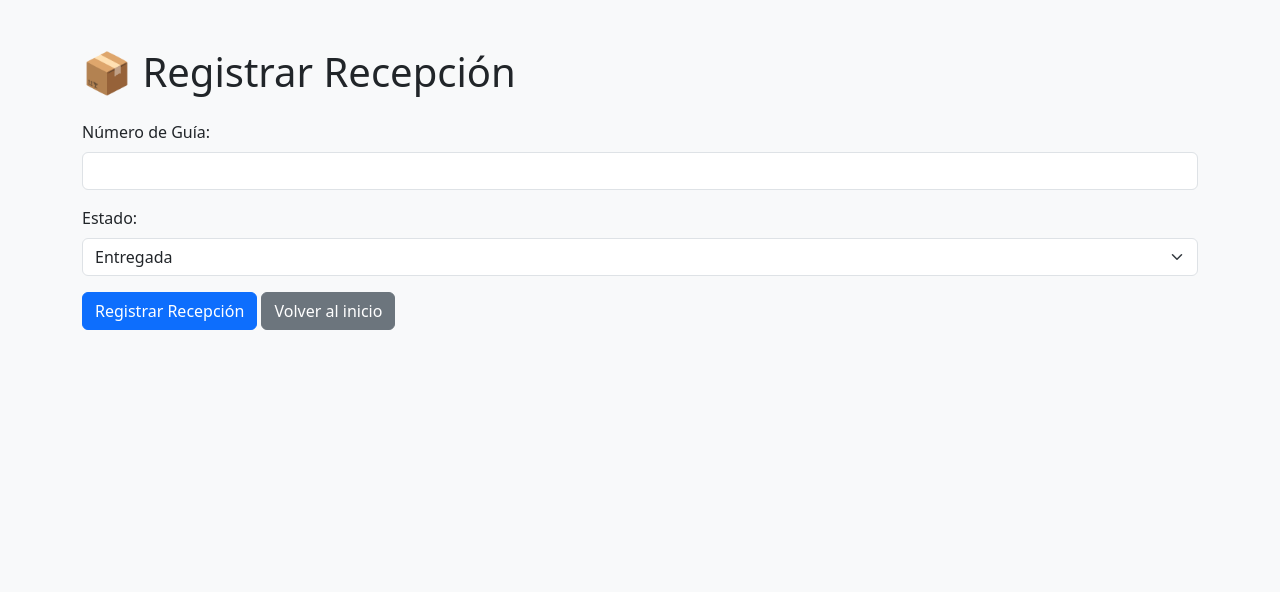
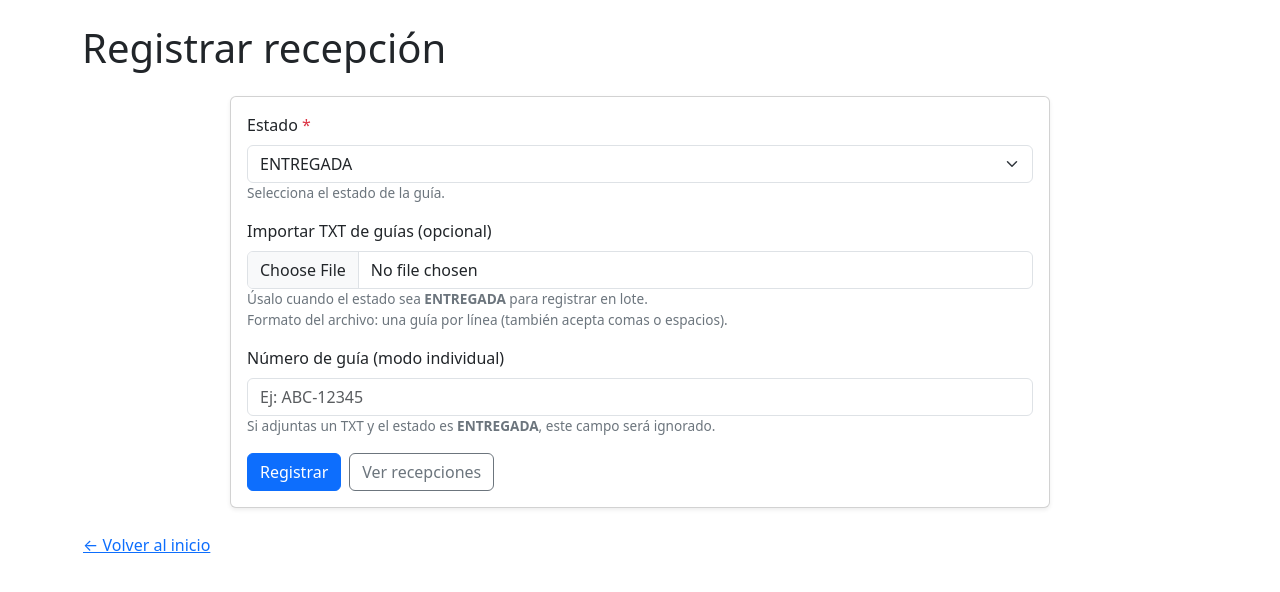
Before and after one commit to luisrobles062/mensajeria_plataf, a Python web app: template templates/registrar_recepcion.html in a window 1280 px wide. Shown: the top 592 px of the page. Run offline with Jinja, Linux system fonts and the light colour scheme; the template is opened without the code that fills it, so the values that code supplies are empty.

Commit message:
Update registrar_recepcion.html

```diff
--- a/templates/registrar_recepcion.html
+++ b/templates/registrar_recepcion.html
@@ -1,51 +1,130 @@
-<!DOCTYPE html>
+<!-- templates/registrar_recepcion.html -->
+<!doctype html>
 <html lang="es">
 <head>
-    <meta charset="UTF-8">
-    <title>Registrar Recepción</title>
-    <link rel="stylesheet" href="https://cdn.jsdelivr.net/npm/bootstrap@5.3.2/dist/css/bootstrap.min.css">
-    <script>
-        function mostrarMotivo() {
-            var tipo = document.getElementById("estado").value;
-            var motivoDiv = document.getElementById("motivoDiv");
-            motivoDiv.style.display = (tipo === "DEVUELTA") ? "block" : "none";
-        }
-    </script>
+  <meta charset="utf-8">
+  <title>Registrar recepción</title>
+  <meta name="viewport" content="width=device-width, initial-scale=1">
+  <!-- (Opcional) Estilos rápidos con Bootstrap; puedes quitarlo si no lo usas en otros templates -->
+  <link href="https://cdn.jsdelivr.net/npm/bootstrap@5.3.3/dist/css/bootstrap.min.css" rel="stylesheet">
+  <style>
+    body { padding: 24px; }
+    .card { max-width: 820px; margin: 0 auto; }
+    .help { font-size: 0.85rem; color: #6c757d; }
+    .required::after { content:" *"; color:#dc3545; }
+    textarea { resize: vertical; }
+  </style>
 </head>
-<body class="bg-light">
-    <div class="container mt-5">
-        <h1 class="mb-4">📦 Registrar Recepción</h1>
+<body>
+  <div class="container">
+    <h1 class="mb-4">Registrar recepción</h1>
 
-        {% with messages = get_flashed_messages() %}
+    <!-- Mensajes flash -->
+    {% with messages = get_flashed_messages(with_categories=True) %}
       {% if messages %}
-            {% for message in messages %}
-              <div class="alert alert-info">{{ message }}</div>
+        <div class="mb-3">
+          {% for category, message in messages %}
+            {% set bs = 'info' %}
+            {% if category == 'success' %}{% set bs = 'success' %}{% endif %}
+            {% if category == 'warning' %}{% set bs = 'warning' %}{% endif %}
+            {% if category == 'danger' %}{% set bs = 'danger' %}{% endif %}
+            <div class="alert alert-{{ bs }} mb-2" role="alert">{{ message|safe }}</div>
           {% endfor %}
+        </div>
       {% endif %}
     {% endwith %}
 
-        <form method="POST" action="/registrar_recepcion">
+    <div class="card shadow-sm">
+      <div class="card-body">
+        <form method="post" enctype="multipart/form-data" autocomplete="off">
+          <!-- Estado -->
           <div class="mb-3">
-                <label for="numero_guia" class="form-label">Número de Guía:</label>
-                <input type="text" id="numero_guia" name="numero_guia" class="form-control" required>
+            <label for="estado" class="form-label required">Estado</label>
+            <select name="estado" id="estado" class="form-select" required>
+              <option value="ENTREGADA" selected>ENTREGADA</option>
+              <option value="DEVUELTA">DEVUELTA</option>
+            </select>
+            <div class="help">Selecciona el estado de la guía.</div>
           </div>
 
-            <div class="mb-3">
-                <label for="estado" class="form-label">Estado:</label>
-                <select id="estado" name="estado" class="form-select" onchange="mostrarMotivo()" required>
-                    <option value="ENTREGADA">Entregada</option>
-                    <option value="DEVUELTA">Devuelta</option>
-                </select>
+          <!-- Importar TXT (solo ENTREGADA) -->
+          <div id="txt-group" class="mb-3">
+            <label for="archivo_txt" class="form-label">Importar TXT de guías (opcional)</label>
+            <input type="file" name="archivo_txt" id="archivo_txt" class="form-control" accept=".txt">
+            <div class="help">
+              Úsalo cuando el estado sea <strong>ENTREGADA</strong> para registrar en lote.<br>
+              Formato del archivo: una guía por línea (también acepta comas o espacios).
+            </div>
           </div>
 
-            <div class="mb-3" id="motivoDiv" style="display:none;">
-                <label for="motivo" class="form-label">Motivo de Devolución:</label>
-                <input type="text" id="motivo" name="motivo" class="form-control">
+          <!-- Número de guía (modo individual) -->
+          <div id="numero-group" class="mb-3">
+            <label for="numero_guia" class="form-label">Número de guía (modo individual)</label>
+            <input type="text" name="numero_guia" id="numero_guia" class="form-control" placeholder="Ej: ABC-12345">
+            <div class="help">
+              Si adjuntas un TXT y el estado es <strong>ENTREGADA</strong>, este campo será ignorado.
+            </div>
           </div>
 
-            <button type="submit" class="btn btn-primary">Registrar Recepción</button>
-            <a href="/" class="btn btn-secondary">Volver al inicio</a>
+          <!-- Motivo (solo si DEVUELTA) -->
+          <div id="motivo-group" class="mb-3" style="display:none;">
+            <label for="motivo" class="form-label">Motivo (solo si DEVUELTA)</label>
+            <textarea name="motivo" id="motivo" rows="2" class="form-control" placeholder="Describe el motivo de la devolución"></textarea>
+            <div class="help">Este motivo se registrará únicamente cuando el estado sea DEVUELTA.</div>
+          </div>
+
+          <div class="d-flex gap-2">
+            <button type="submit" class="btn btn-primary">Registrar</button>
+            <a href="{{ url_for('ver_recepciones') }}" class="btn btn-outline-secondary">Ver recepciones</a>
+          </div>
         </form>
       </div>
+    </div>
+
+    <div class="mt-4">
+      <a class="btn btn-link p-0" href="{{ url_for('index') }}">&larr; Volver al inicio</a>
+    </div>
+  </div>
+
+  <script>
+    (function () {
+      const estadoSel = document.getElementById('estado');
+      const txtGroup = document.getElementById('txt-group');
+      const archivoTxt = document.getElementById('archivo_txt');
+      const numeroGroup = document.getElementById('numero-group');
+      const numeroGuia = document.getElementById('numero_guia');
+      const motivoGroup = document.getElementById('motivo-group');
+
+      function syncUI() {
+        const estado = estadoSel.value;
+
+        // Mostrar/ocultar motivo por estado
+        const isDevuelta = (estado === 'DEVUELTA');
+        motivoGroup.style.display = isDevuelta ? '' : 'none';
+
+        // TXT solo tiene sentido en ENTREGADA (visual y limpieza)
+        const isEntregada = (estado === 'ENTREGADA');
+        txtGroup.style.display = isEntregada ? '' : '';
+        if (!isEntregada) {
+          // Limpia archivo si cambia a DEVUELTA
+          if (archivoTxt.value) archivoTxt.value = '';
+        }
+
+        // Si hay archivo TXT y es ENTREGADA, deshabilita número individual (informal)
+        if (isEntregada && archivoTxt.files && archivoTxt.files.length > 0) {
+          numeroGuia.setAttribute('disabled', 'disabled');
+          numeroGuia.value = '';
+        } else {
+          numeroGuia.removeAttribute('disabled');
+        }
+      }
+
+      estadoSel.addEventListener('change', syncUI);
+      archivoTxt.addEventListener('change', syncUI);
+
+      // Estado inicial
+      syncUI();
+    })();
+  </script>
 </body>
 </html>
```
Lines whose indentation alone changed are shown as unchanged.
